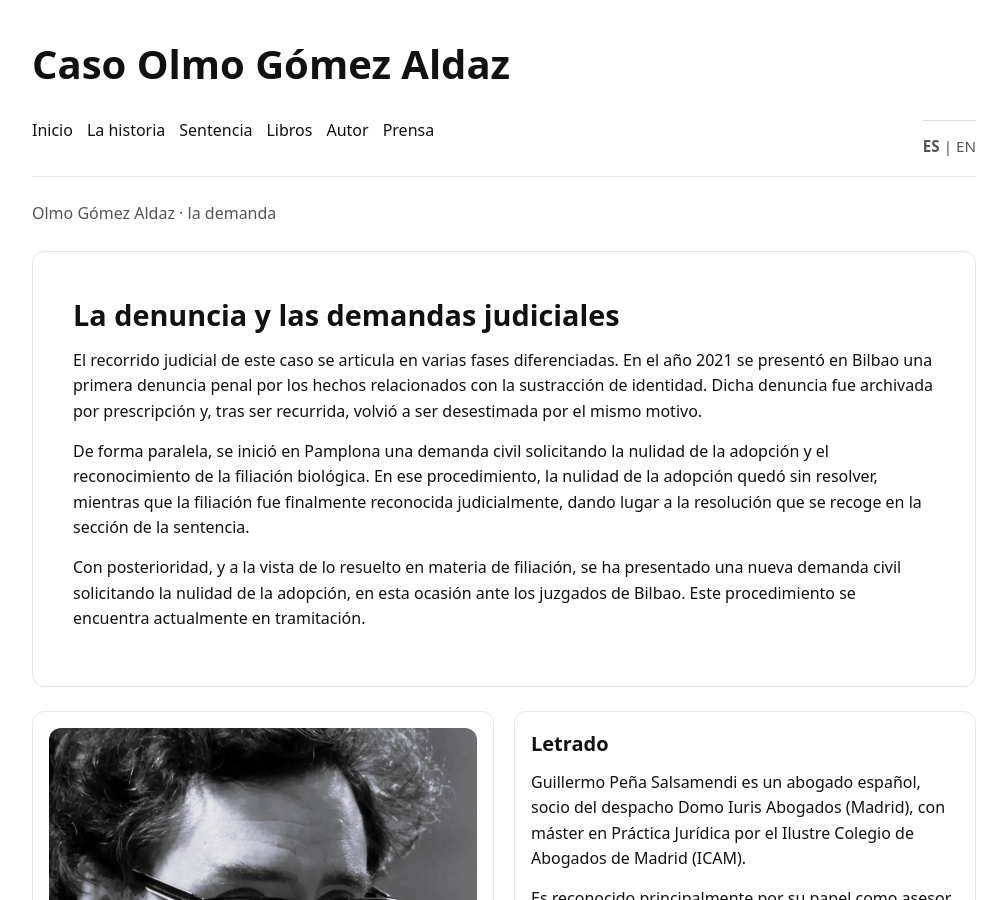
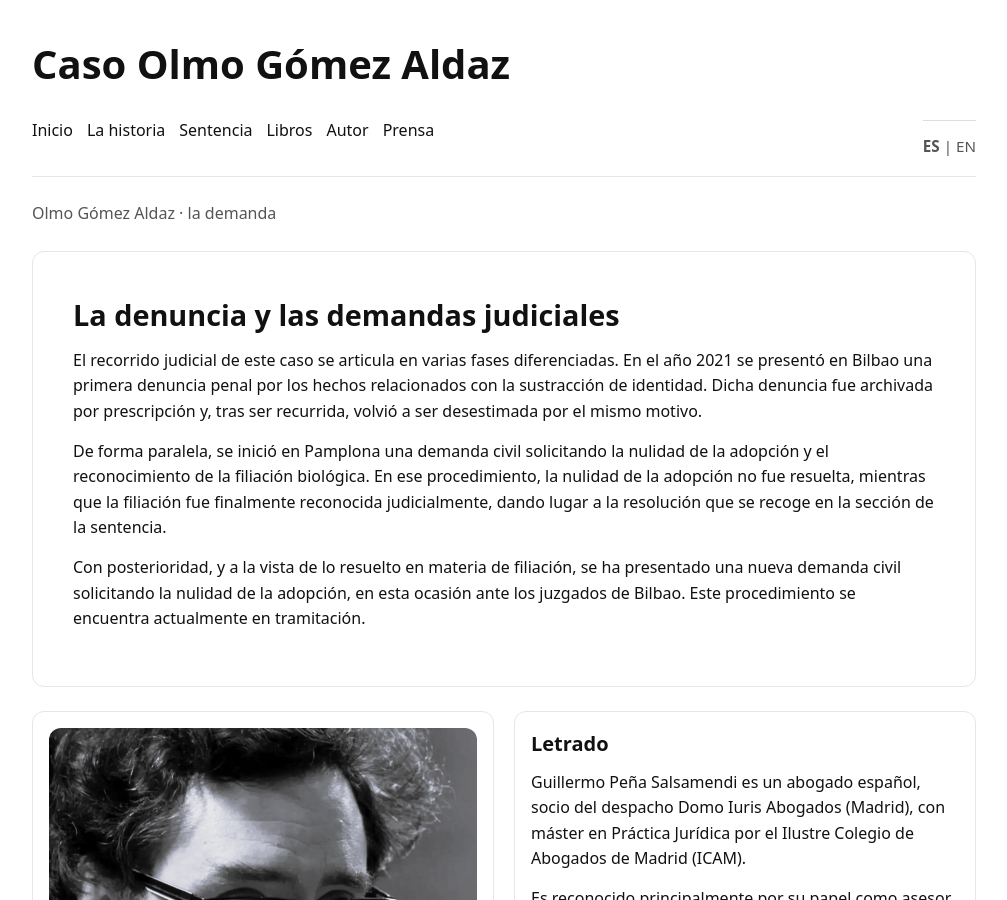
Before and after one commit to olmogaldaz/olmogaldaz.github.io, a Jekyll site: the page built from es/demanda/index.html, in a window 1280 px wide and 900 px high. Shown: the whole window, without its empty margins (136-1143 px from the left). Built offline with Jekyll 4.4.1, drawn with Linux system fonts in a browser that asks for light colours.

Commit message:
Update index.html

```diff
--- a/es/demanda/index.html
+++ b/es/demanda/index.html
@@ -23,9 +23,9 @@ description: Demanda judicial presentada en el proceso de restitución de la ide
     <p>
     De forma paralela, se inició en Pamplona una demanda civil solicitando la nulidad
     de la adopción y el reconocimiento de la filiación biológica. En ese procedimiento,
-    la nulidad de la adopción quedó sin resolver, mientras que la filiación fue
-    finalmente reconocida judicialmente, dando lugar a la resolución que se recoge
-    en la sección de la sentencia.
+    la nulidad de la adopción no fue resuelta, mientras que la filiación fue finalmente
+    reconocida judicialmente, dando lugar a la resolución que se recoge en la sección
+    de la sentencia.
     </p>
     <p>
     Con posterioridad, y a la vista de lo resuelto en materia de filiación, se ha
```
